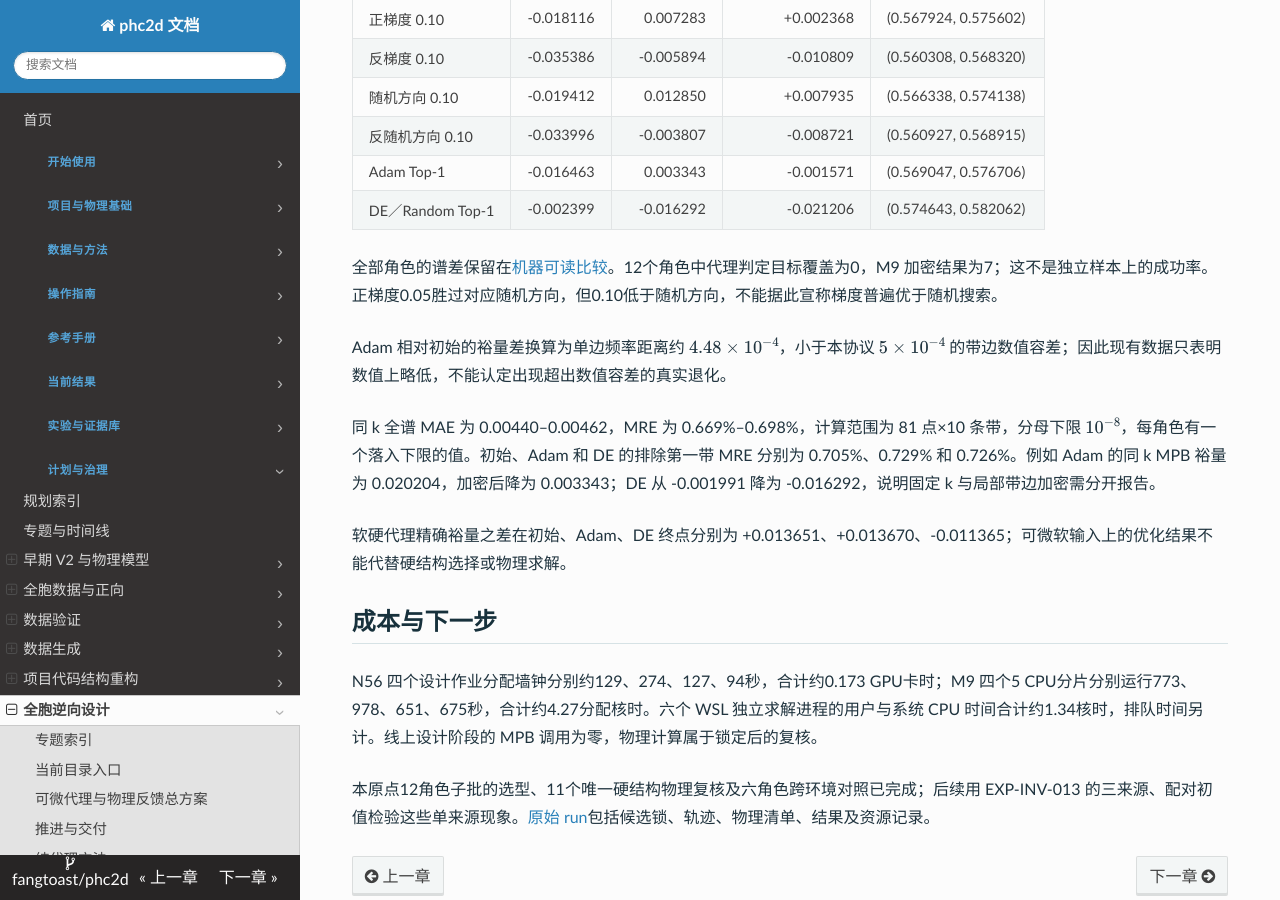
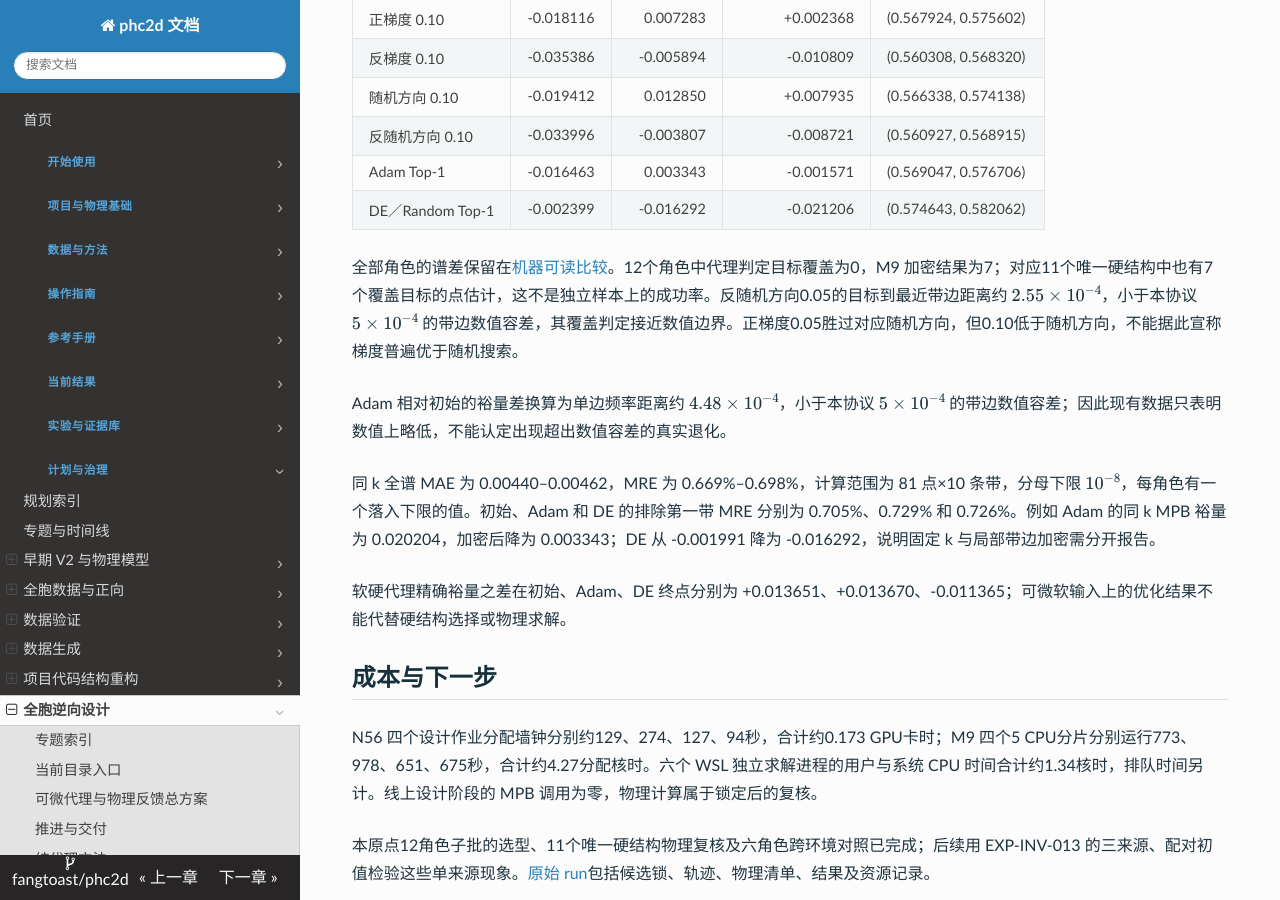
Before and after one commit to fangtoast/phc2d, an MkDocs documentation site: the page built from docs/results/inverse/EXP-INV-012-来源8梯度与物理复核.md, in a window 1280 px wide and 900 px high, scrolled down 1050 px. Built offline with MkDocs 1.6.1, drawn with Linux system fonts in a browser that asks for light colours.

Commit message:
Clarify near-boundary source 8 target coverage

```diff
--- a/docs/results/inverse/EXP-INV-012-来源8梯度与物理复核.md
+++ b/docs/results/inverse/EXP-INV-012-来源8梯度与物理复核.md
@@ -55,7 +55,7 @@ source_artifacts:
 | Adam Top-1 | -0.016463 | 0.003343 | -0.001571 | (0.569047, 0.576706) |
 | DE／Random Top-1 | -0.002399 | -0.016292 | -0.021206 | (0.574643, 0.582062) |
 
-全部角色的谱差保留在[机器可读比较](../../../runs/20261105/EXP-INV-012_202611050000/physical_comparison.json)。12个角色中代理判定目标覆盖为0，M9 加密结果为7；这不是独立样本上的成功率。正梯度0.05胜过对应随机方向，但0.10低于随机方向，不能据此宣称梯度普遍优于随机搜索。
+全部角色的谱差保留在[机器可读比较](../../../runs/20261105/EXP-INV-012_202611050000/physical_comparison.json)。12个角色中代理判定目标覆盖为0，M9 加密结果为7；对应11个唯一硬结构中也有7个覆盖目标的点估计，这不是独立样本上的成功率。反随机方向0.05的目标到最近带边距离约 $2.55\times10^{-4}$，小于本协议 $5\times10^{-4}$ 的带边数值容差，其覆盖判定接近数值边界。正梯度0.05胜过对应随机方向，但0.10低于随机方向，不能据此宣称梯度普遍优于随机搜索。
 
 Adam 相对初始的裕量差换算为单边频率距离约 $4.48\times10^{-4}$，小于本协议 $5\times10^{-4}$ 的带边数值容差；因此现有数据只表明数值上略低，不能认定出现超出数值容差的真实退化。
 
```
